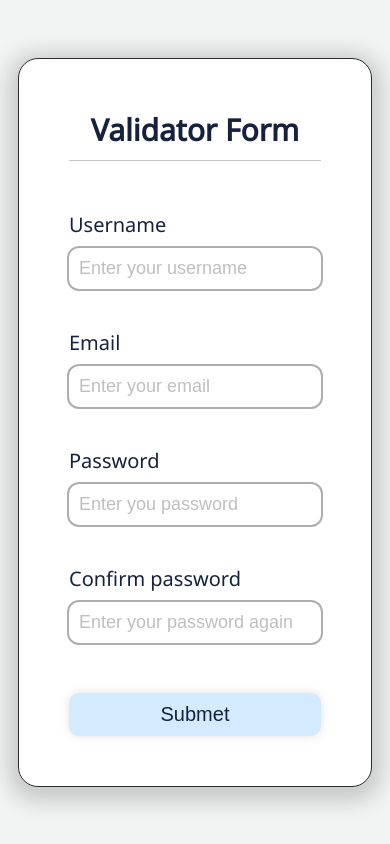
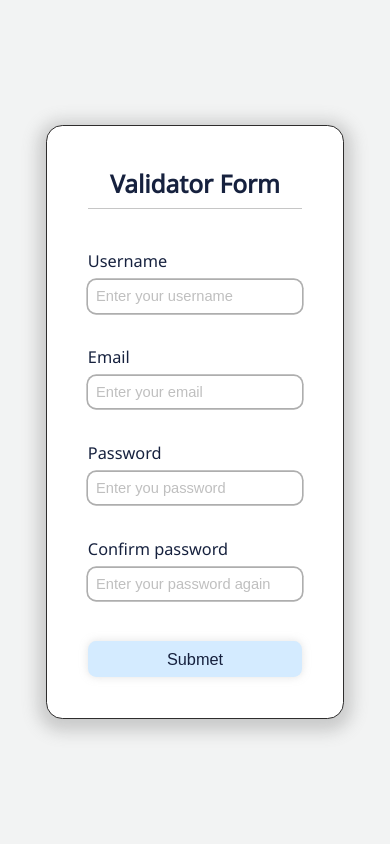
Before and after one commit to Shalabyelectronics/20-JS-Vanilla-Projects, a plain HTML site: page form-vaidator/index.html in a window 390 px wide. Drawn offline with Linux system fonts and the light colour scheme.

Commit message:
Add basic Media Query

```diff
--- a/form-vaidator/app.js
+++ b/form-vaidator/app.js
@@ -0,0 +1 @@
+const userNameInput = document.getElementById("username");
--- a/form-vaidator/style.css
+++ b/form-vaidator/style.css
@@ -28,31 +28,31 @@ body {
 .container {
   display: flex;
   flex-direction: column;
-  gap: 50px;
-  border: 1px solid rgb(46, 45, 45);
-  padding: 50px;
-  border-radius: 20px;
-  box-shadow: 0 5px 20px 10px rgba(110, 109, 109, 0.3);
+  gap: 5rem;
+  border: 0.1rem solid rgb(46, 45, 45);
+  padding: 5rem;
+  border-radius: 2rem;
+  box-shadow: 0 0.5rem 2rem 1rem rgba(110, 109, 109, 0.3);
   background-color: #fff;
 }
 
 h2 {
-  border-bottom: 1px solid rgba(163, 163, 163, 0.616);
+  border-bottom: 0.1rem solid rgba(163, 163, 163, 0.616);
   text-align: center;
-  padding-bottom: 10px;
+  padding-bottom: 1rem;
   color: #16213e;
 }
 
 .form-control {
   display: flex;
   flex-direction: column;
-  gap: 10px;
+  gap: 1rem;
 }
 
 .form-control div {
   display: flex;
   flex-direction: column;
-  gap: 10px;
+  gap: 1rem;
 }
 
 label,
@@ -68,10 +68,10 @@ small {
 
 input {
   padding: 1rem;
-  border-radius: 10px;
+  border-radius: 1rem;
   font-size: 1.8rem;
   border: none;
-  box-shadow: 0 0 0 2px rgba(102, 102, 102, 0.527);
+  box-shadow: 0 0 0 0.2rem rgba(102, 102, 102, 0.527);
 }
 
 ::placeholder {
@@ -98,34 +98,45 @@ input {
 }
 input:focus {
   outline: none;
-  box-shadow: 0 0 0 2px rgba(155, 185, 250, 0.527);
+  box-shadow: 0 0 0 0.2rem rgba(155, 185, 250, 0.527);
 }
 .input-error {
-  box-shadow: 0 0 0 2px var(--red-color);
+  box-shadow: 0 0 0 0.2rem var(--red-color);
 }
 .input-success {
-  box-shadow: 0 0 0 2px var(--green-color);
+  box-shadow: 0 0 0 0.2rem var(--green-color);
 }
 
 button {
   font-size: inherit;
-  margin-top: 10px;
+  margin-top: 1rem;
   padding: 1rem;
   border: none;
-  border-radius: 10px;
+  border-radius: 1rem;
   background-color: rgb(212, 235, 255);
-  box-shadow: 0 0 10px rgba(172, 172, 172, 0.349);
+  box-shadow: 0 0 1rem rgba(172, 172, 172, 0.349);
   cursor: pointer;
   color: #16213e;
 }
 
 button:hover {
-  box-shadow: 0 0 10px rgba(100, 100, 100, 0.349);
+  box-shadow: 0 0 1rem rgba(100, 100, 100, 0.349);
   background-color: rgb(136, 195, 243);
 }
 
 button:active {
-  box-shadow: 0 0 10px rgba(48, 48, 48, 0.349);
+  box-shadow: 0 0 1rem rgba(48, 48, 48, 0.349);
   background-color: rgb(30, 133, 218);
   color: #fff;
 }
+
+@media (max-width: 59em) {
+  html {
+    font-size: 51%;
+  }
+}
+@media (max-width: 19em) {
+  html {
+    font-size: 40%;
+  }
+}
```
